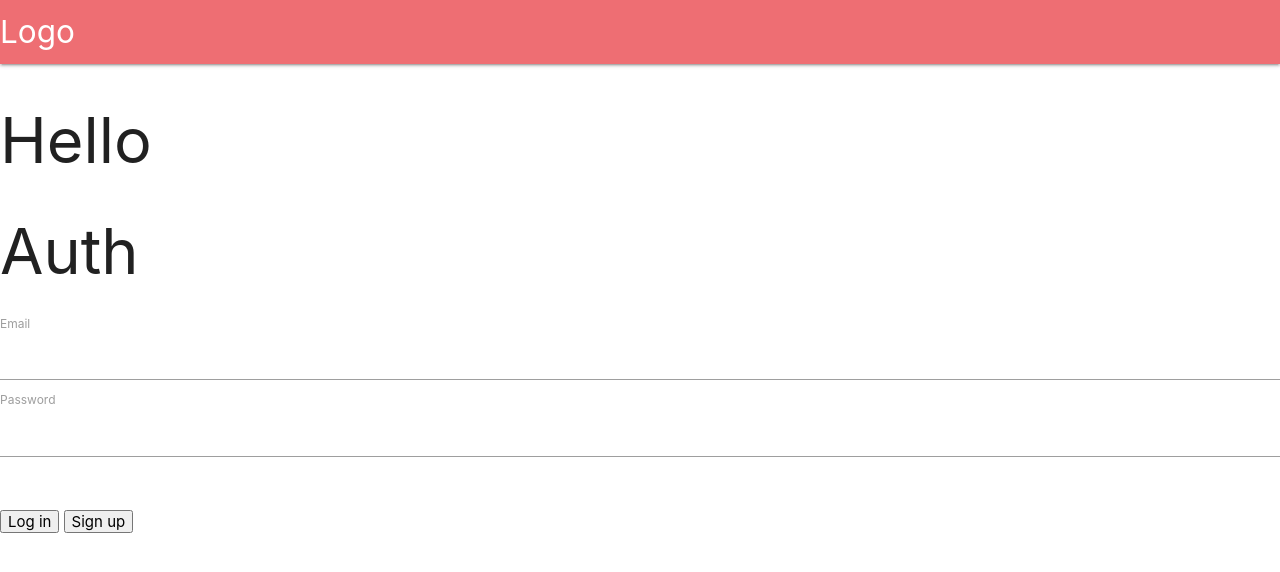
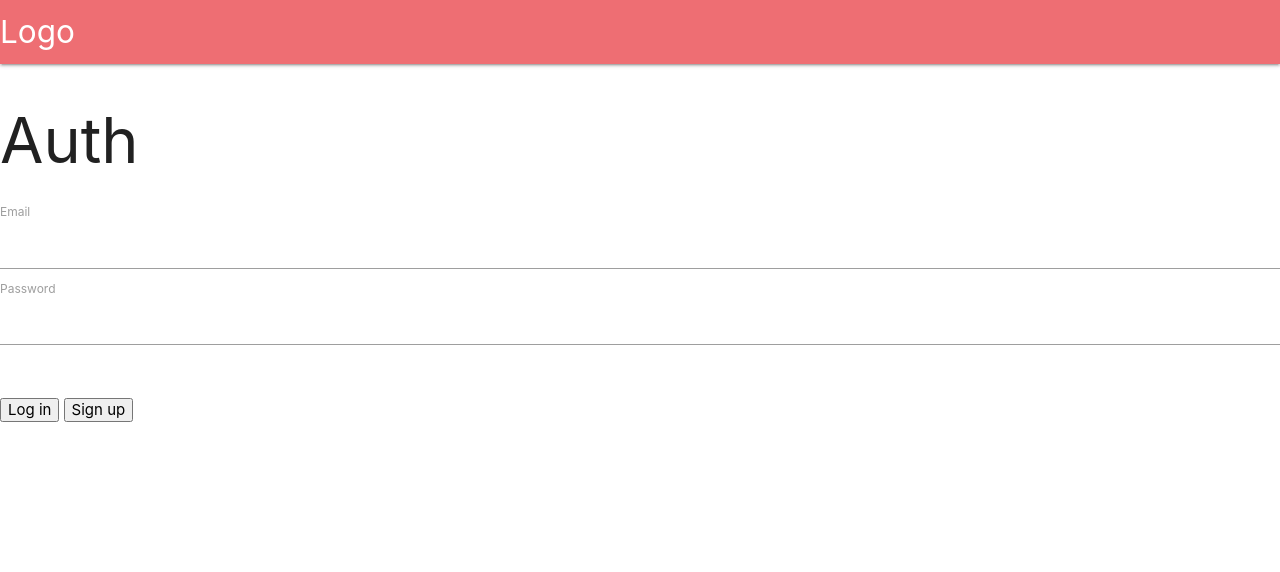
Before and after one commit to KlimovCode/minin-mern, a React (Create React App) app in the folder client/: page /Auth in a window 1280 px wide. Shown: the top 572 px of the page. Built offline with nearby package versions, Linux system fonts and the light colour scheme.

Commit message:
create Link model and some refactor

```diff
--- a/client/src/App.js
+++ b/client/src/App.js
@@ -19,7 +19,6 @@
       <BrowserRouter>
         <div className="App">
           <Navbar />
-          <h1>Hello</h1>
           {router}
         </div>
       </BrowserRouter>
--- a/client/src/index.css
+++ /dev/null
@@ -1,13 +0,0 @@
-body {
-  margin: 0;
-  font-family: -apple-system, BlinkMacSystemFont, 'Segoe UI', 'Roboto', 'Oxygen',
-    'Ubuntu', 'Cantarell', 'Fira Sans', 'Droid Sans', 'Helvetica Neue',
-    sans-serif;
-  -webkit-font-smoothing: antialiased;
-  -moz-osx-font-smoothing: grayscale;
-}
-
-code {
-  font-family: source-code-pro, Menlo, Monaco, Consolas, 'Courier New',
-    monospace;
-}
```
Also changed, not shown: client/src/index.js (+4 -5 lines), 1 other file (tests, documents, lock files or other folders).
